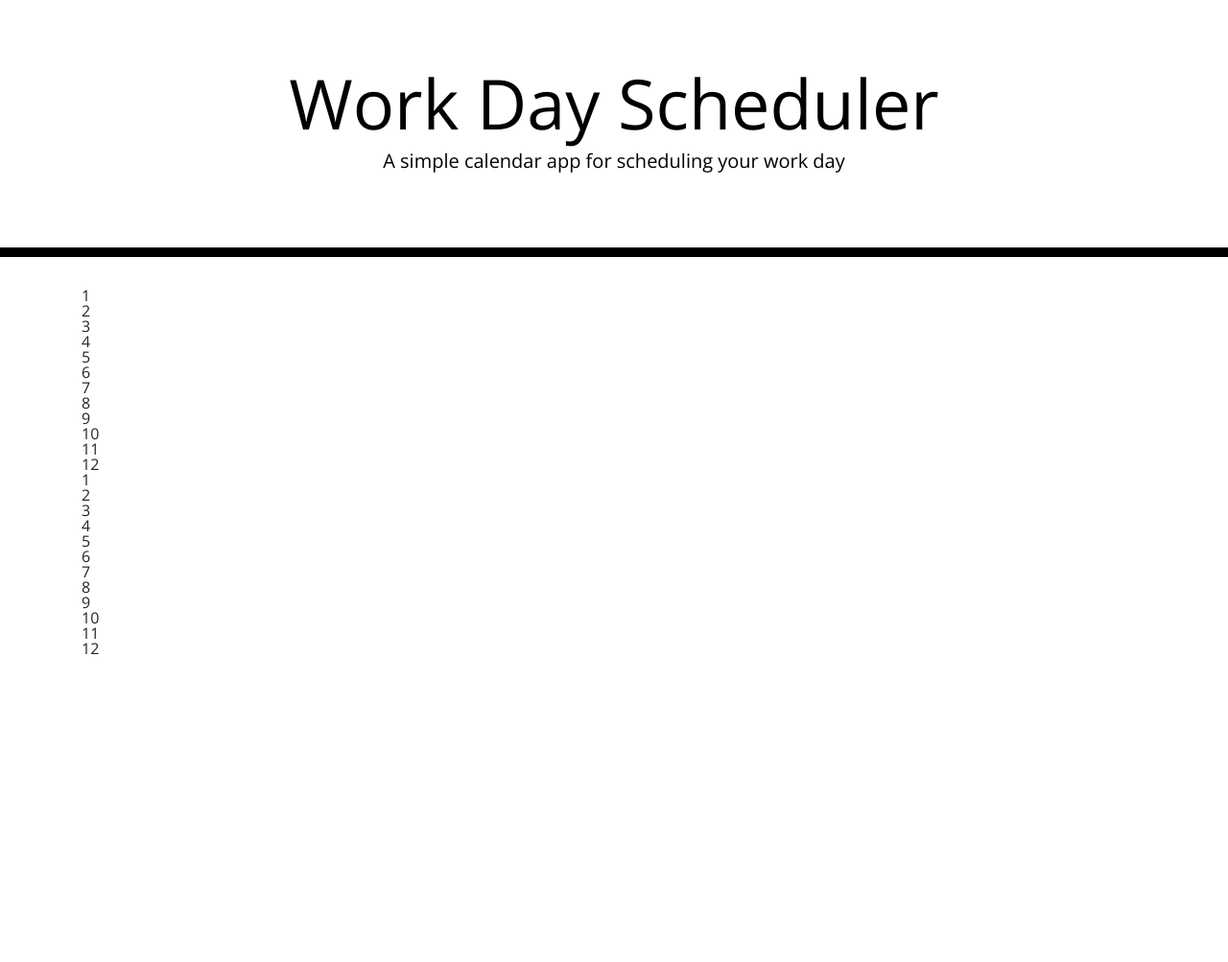
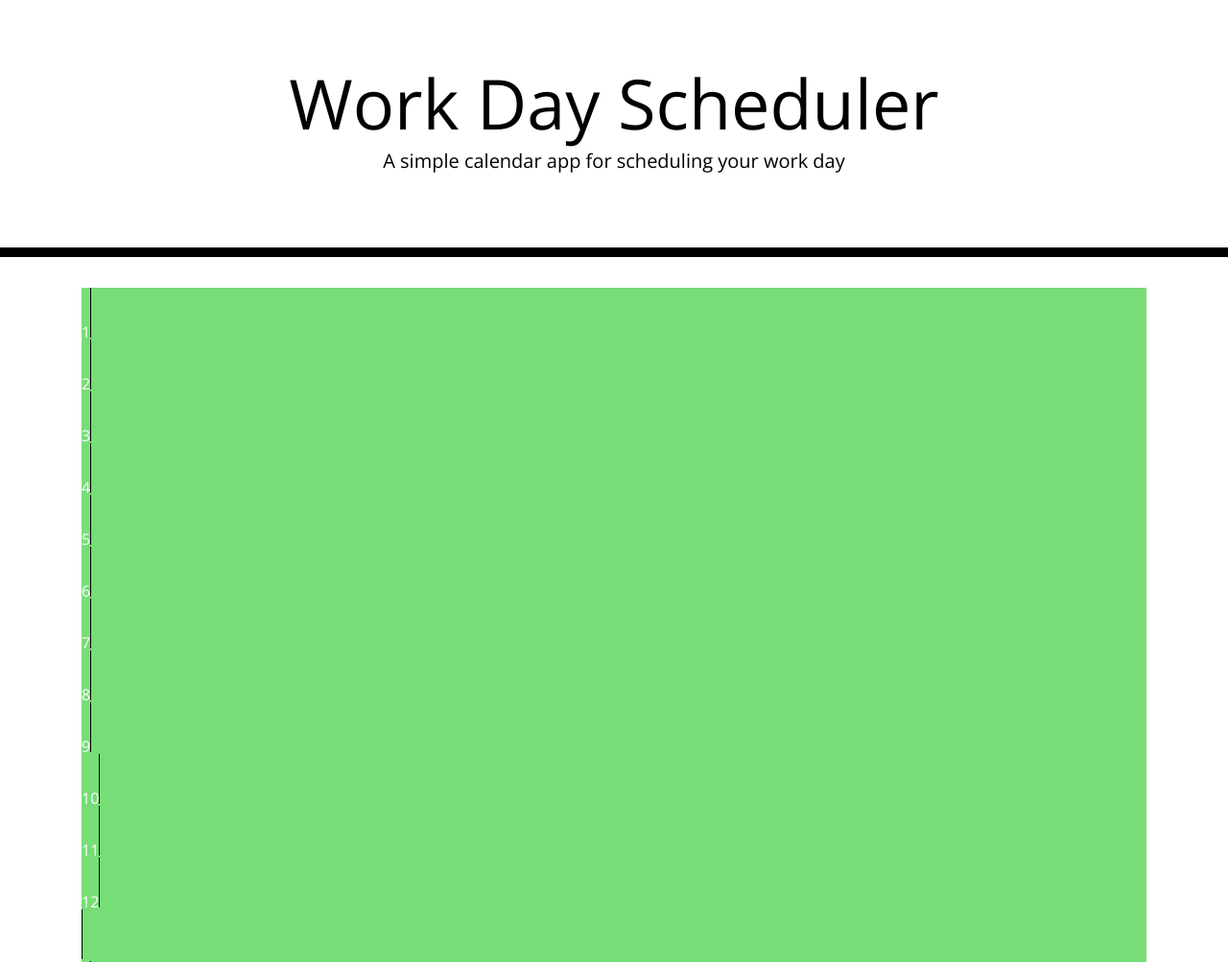
Before and after one commit to FSGeoff/jquery-calendar, a plain HTML site: page index.html in a window 1280 px wide. Shown: the top 1003 px of the page at 96% size. Before the commit the page ends 800 px from the top, so only its background shows below. Drawn offline with nearby package versions, Linux system fonts and the light colour scheme.

Commit message:
aded text area to div

```diff
--- a/index.html
+++ b/index.html
@@ -31,8 +31,8 @@
 			<p id="currentDay" class="lead"></p>
 		</header>
 		<div class="container">
-			<div class="am-slots day-time" id="am-hours"></div>
-			<div class="pm-slots night-time" id="pm-hours"></div>
+			<div class="am-slots past present future" id="am-hours"></div>
+			<div class="pm-slots past present future" id="pm-hours"></div>
 		</div>
 
 		<script src="https://code.jquery.com/jquery-3.4.1.min.js"></script>
--- a/script.js
+++ b/script.js
@@ -1,6 +1,7 @@
 $(document).ready(function () {
 	var amBox = $("#am-hours");
 	var pmBox = $("#pm-box");
+	var currentDay = $("#currentDay");
 
 	var hours = [1, 2, 3, 4, 5, 6, 7, 8, 9, 10, 11, 12];
 
@@ -12,8 +13,16 @@ $(document).ready(function () {
 		amHours.attr("value", hours[i]);
 		amHours.text(hours[i]);
 		console.log(amHours);
+
 		// Append to existing
 		$("#am-hours").append(amHours);
+
+		var event = $("<textarea>");
+
+		event.addClass("add-event");
+		event.attr("id", hours[i]);
+
+		amHours.append(event);
 	}
 
 	for (let i = 0; i <= hours.length; i++) {
@@ -24,7 +33,15 @@ $(document).ready(function () {
 		pmHours.attr("value", hours[i]);
 		pmHours.text(hours[i]);
 		console.log(pmHours);
+
 		// Append to existing
 		$("#pm-hours").append(pmHours);
+
+		var event = $("<textarea>");
+
+		event.addClass("add-event");
+		event.attr("id", hours[i]);
+
+		pmHours.append(event);
 	}
 });
```
